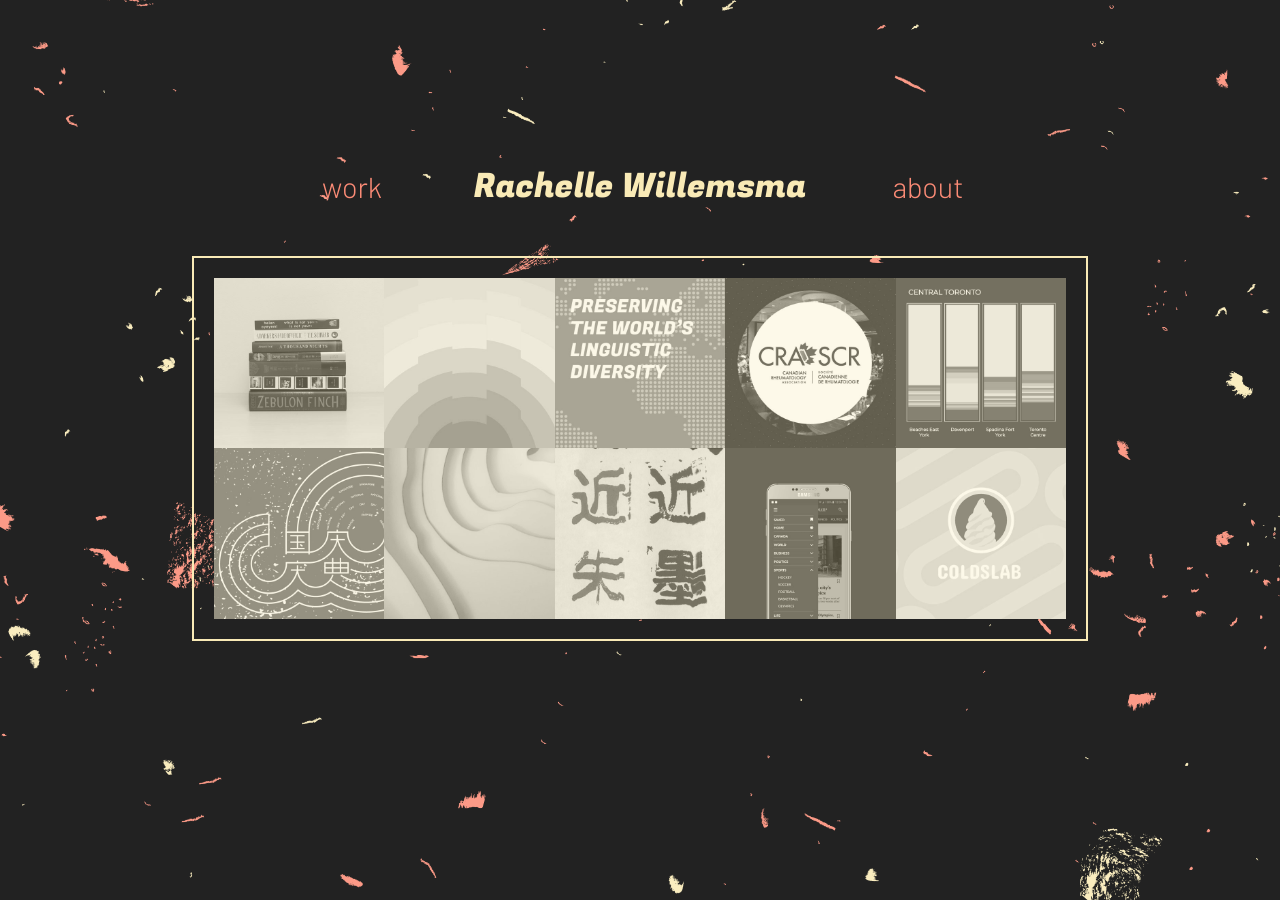
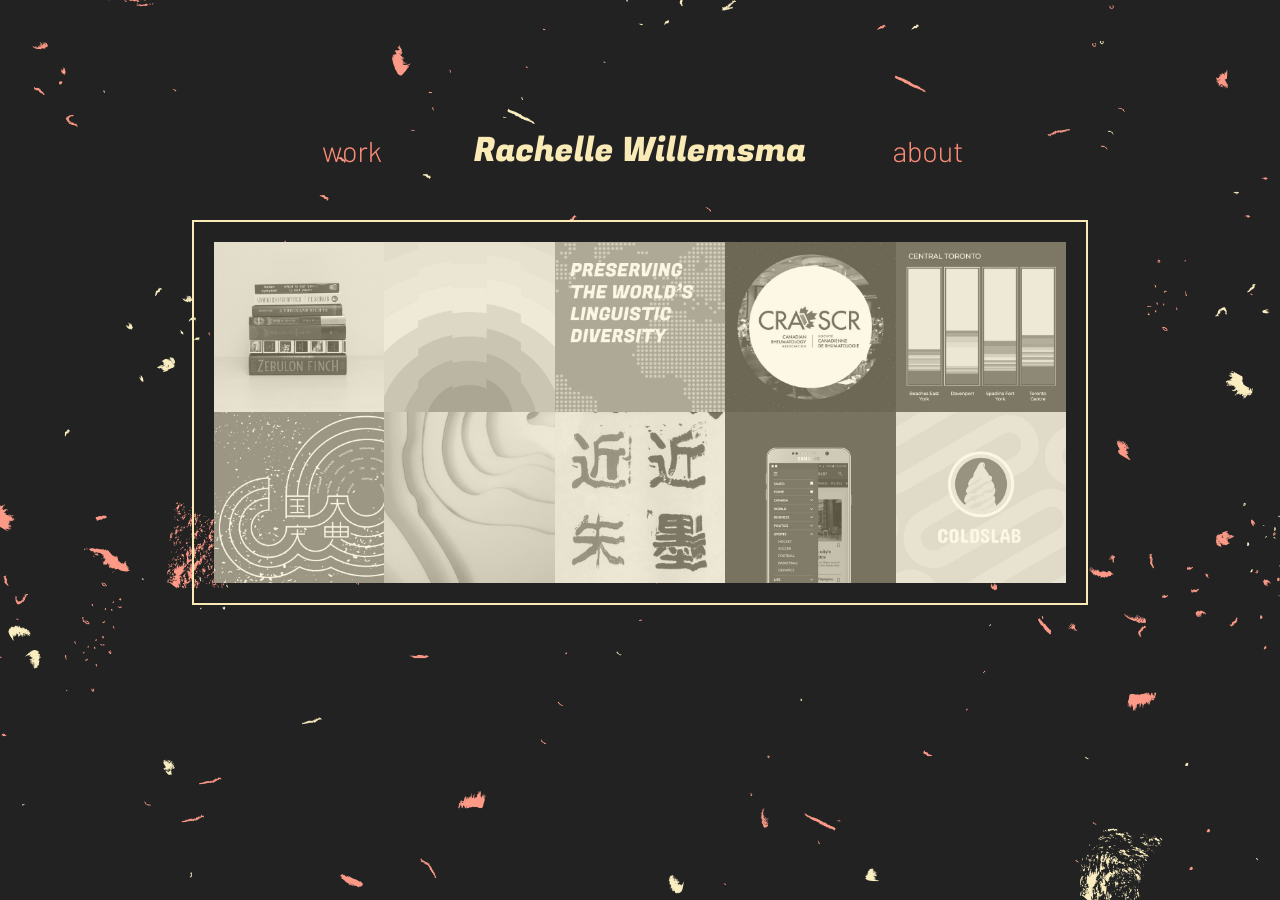
Before and after one commit to rachellewillemsma/rachellewillemsma.github.io, a Jekyll site: the page built from index.md, in a window 1280 px wide. Built offline with Jekyll 4.4.1, drawn with Linux system fonts in a browser that asks for light colours.

Commit message:
increased opacity

```diff
--- a/_sass/_grid.scss
+++ b/_sass/_grid.scss
@@ -61,8 +61,8 @@
     position: absolute;
     z-index: 1;
     top: 0;
-    opacity: 30%;
-    -moz-opacity: 0.3;
-    -webkit-opacity: 0.3;
+    opacity: 35%;
+    -moz-opacity: 0.35;
+    -webkit-opacity: 0.35;
     pointer-events: none;
 }
--- a/_sass/_gridheader.scss
+++ b/_sass/_gridheader.scss
@@ -85,7 +85,11 @@
     }
 }
 
-
+@media only screen and (max-width: 1430px) {
+    .header-grid {
+        padding: 14vh 0 5vh 0;
+    }
+}
 
 
 @media only screen and (max-width: 1120px) {
```
